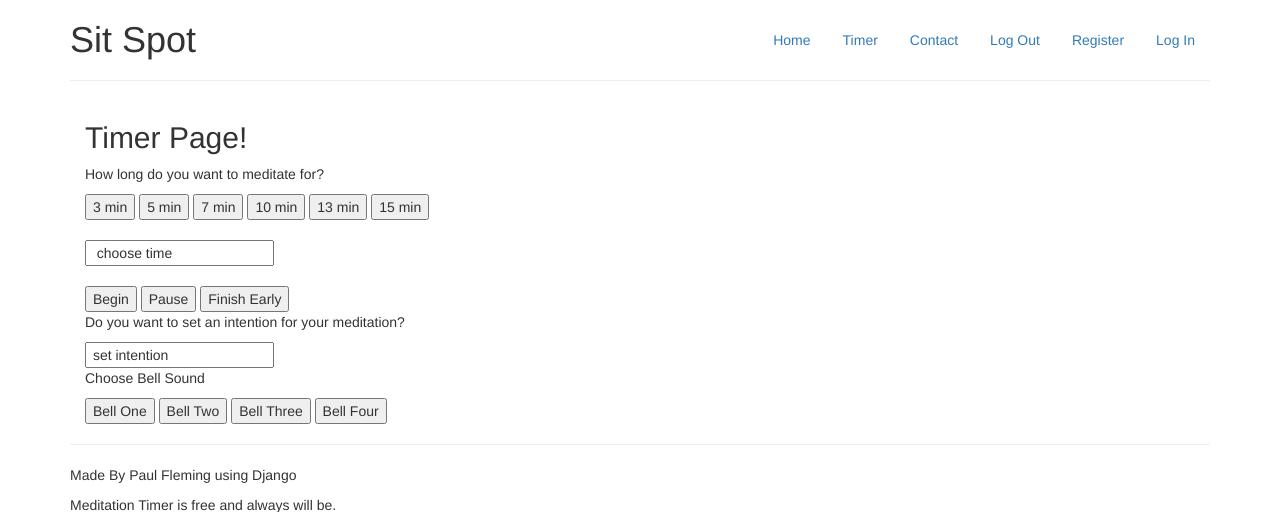
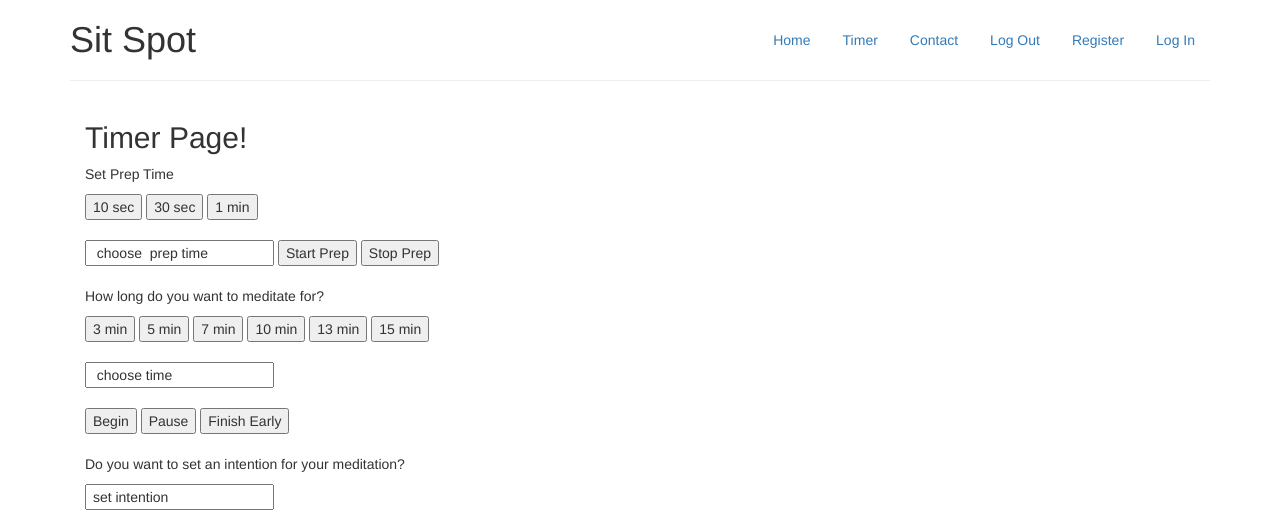
Before and after one commit to PaulMFleming/MeditationTimer, a Django app: page /timer/ in a window 1280 px wide. Shown: the top 512 px of the page. Run offline with Django 3.2, Linux system fonts and the light colour scheme; some libraries are stand-ins or nearby versions.

Commit message:
setup preperation timer

```diff
--- a/Meditate_prj/static/js/timer.js
+++ b/Meditate_prj/static/js/timer.js
@@ -1,9 +1,27 @@
 var counter =  moment.utc(180*1000).format('mm:ss');
+var prepCounter = moment.utc(180*1000).format('mm:ss');
 var t;
 var isTimerOn = false;
 
 var tone = document.getElementById("bell-one");;
 
+function prepCountdown() {
+    document.getElementById("prep-text").value = moment.utc(prepCounter*1000).format('mm:ss');
+    prepCounter--;
+    t = setTimeout("prepCountdown();", 1000);
+
+    if (prepCounter < 0) {
+        stopMe();
+    }
+}
+
+function startPrep() {
+    if (!isTimerOn) {
+        isTimerOn = true;
+        prepCountdown();
+    }
+
+}
 
 function countdown() {
     document.getElementById("text").value = moment.utc(counter*1000).format('mm:ss');
@@ -87,6 +105,30 @@ function setFifteenMin() {
     return counter;
 }
 
+function setTenPrep() {
+    prepCounter = 10;
+    prepCounterDisplay = moment.utc(prepCounter*1000).format('mm:ss');
+    document.getElementById("prep-text").value = prepCounterDisplay;
+    return prepCounterDisplay;
+    return prepCounter;
+}
+
+function setThirtyPrep() {
+    prepCounter = 30;
+    prepCounterDisplay = moment.utc(prepCounter*1000).format('mm:ss');
+    document.getElementById("prep-text").value = prepCounterDisplay;
+    return prepCounterDisplay;
+    return prepCounter;
+}
+
+function setSixtyPrep() {
+    prepCounter = 60;
+    prepCounterDisplay = moment.utc(prepCounter*1000).format('mm:ss');
+    document.getElementById("prep-text").value = prepCounterDisplay;
+    return prepCounterDisplay;
+    return prepCounter;
+}
+
 function setBellOne() {
     tone.pause();
     tone.currentTime = 0;
--- a/Meditate_prj/templates/timer.html
+++ b/Meditate_prj/templates/timer.html
@@ -5,6 +5,17 @@
 {% block content %}
     <h2>Timer Page!</h2>
     <div id="container">
+
+        <p>Set Prep Time</p>
+        <button id="tenSec" onclick="setTenPrep()">10 sec</button>
+        <button id="thirtySec" onclick="setThirtyPrep()">30 sec</button>
+        <button id="sixtySec" onclick="setSixtyPrep()">1 min</button>
+        <br><br>
+        <input type="text" id='prep-text' value="  choose  prep time">
+        <button onclick="startPrep()">Start Prep</button>
+        <button onclick="stopMe()">Stop Prep</button>
+        <br><br>
+
         <p>How long do you want to meditate for?</p>
         <button id="threeMin" onclick="setThreeMin()">3 min</button>
         <button id="fiveMin" onclick="setFiveMin()">5 min</button>
@@ -14,15 +25,18 @@
         <button id="fifteenMin" onclick="setFifteenMin()">15 min</button>
         <br><br>
 
-
         <input type="text" id='text' value="  choose time">
         <br><br>
+
         <input type="button" value="Begin" onclick="startMe();">
         <input type="button" value="Pause" onclick="stopMe();">
         <input type="button" value="Finish Early" onclick="resetMe();">
+        <br><br>
 
         <p>Do you want to set an intention for your meditation?</p>
         <input type="text" id="intention" value=" set intention">
+        <br><br>
+
         <p>Choose Bell Sound</p>
         <button id="bellOne" onclick="setBellOne()">Bell One</button>
         <button id="bellTwo" onclick="setBellTwo()">Bell Two</button>
```
